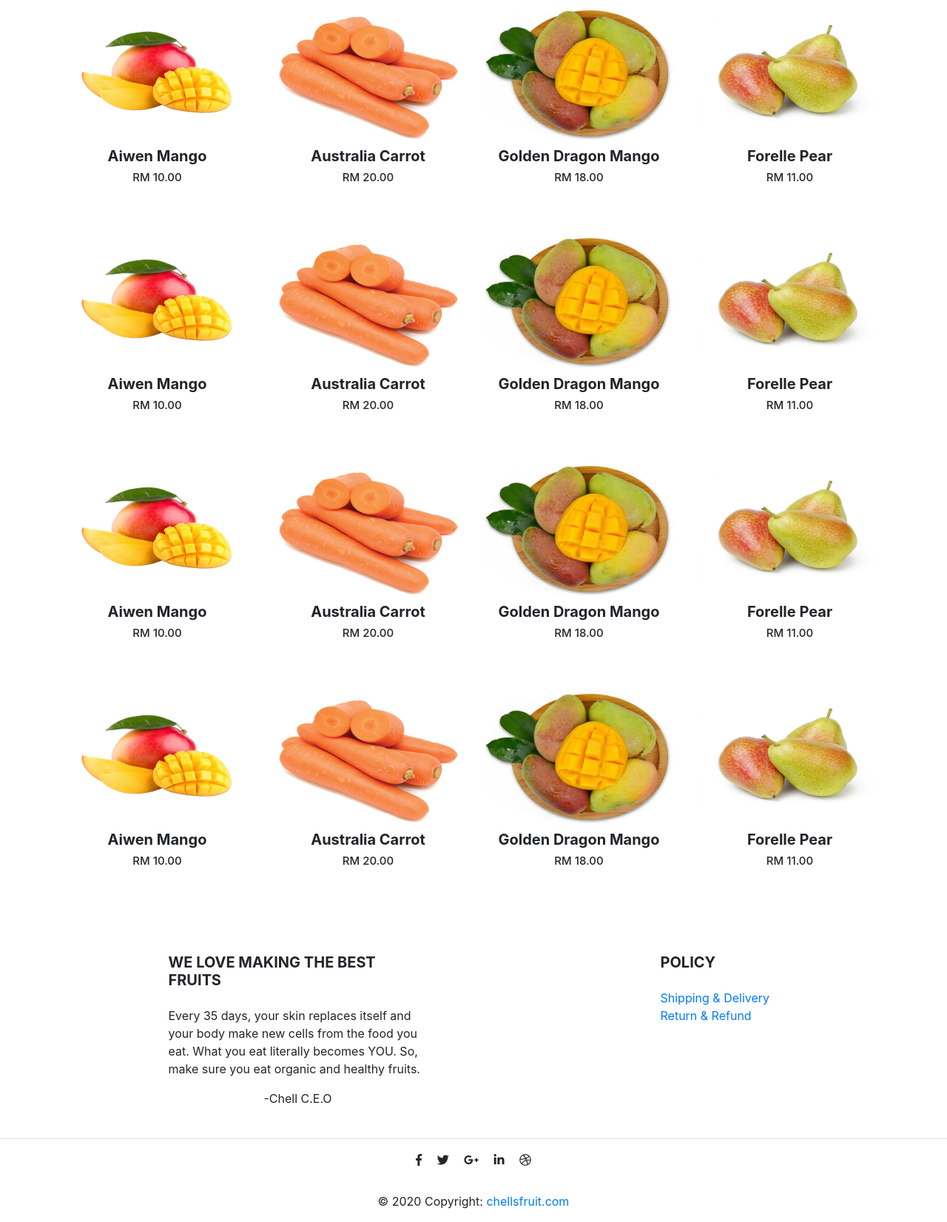
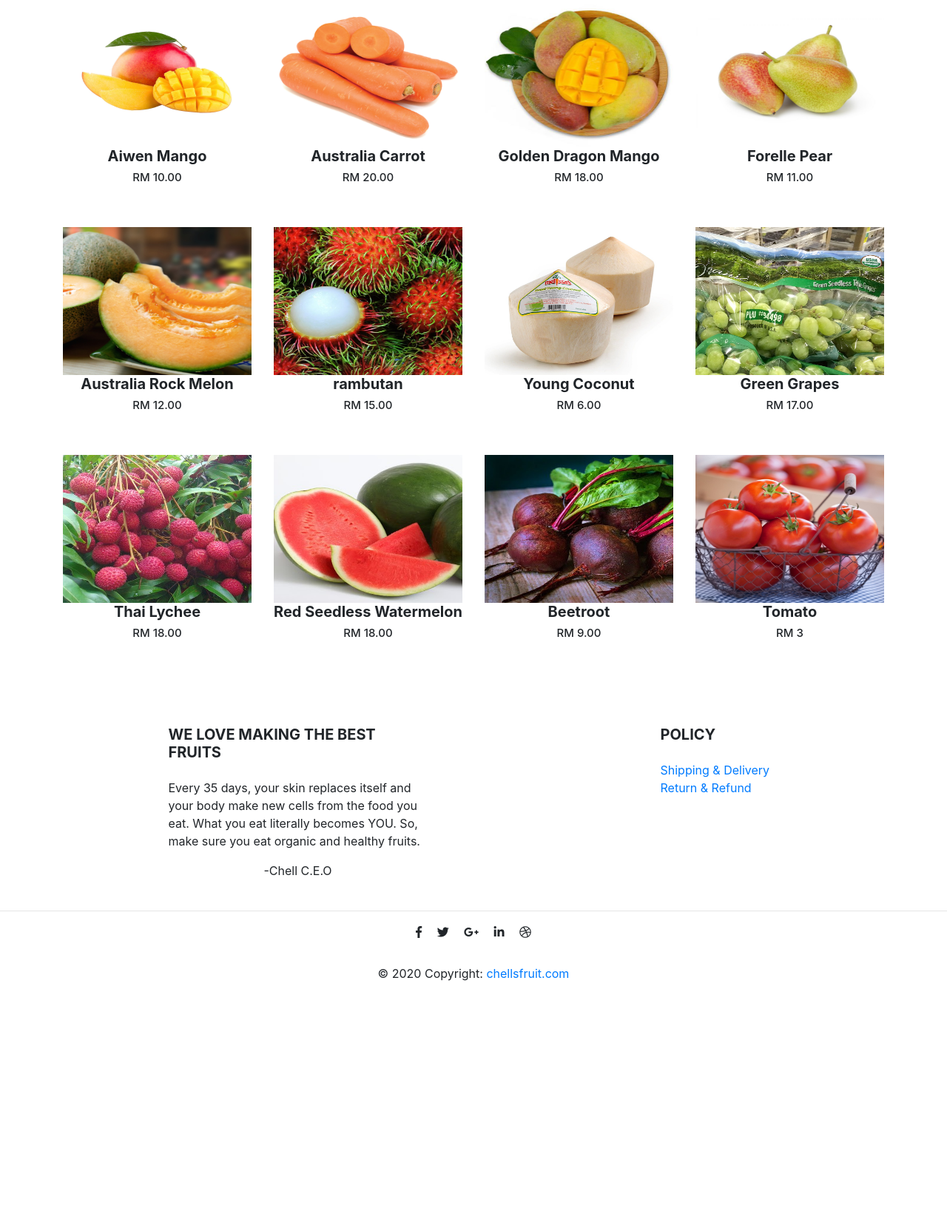
Before and after one commit to dextersiow/webAssignment, a PHP site: page /product.php in a window 1280 px wide. Shown: the part 660-2312 px from the top of the page at 74% size. After the commit the page ends 1986 px from the top, so only its background shows below. Run offline with PHP 8.4, Linux system fonts and the light colour scheme; some libraries are stand-ins or nearby versions.

Commit message:
just eddited

```diff
--- a/product.php
+++ b/product.php
@@ -105,171 +105,114 @@ and open the template in the editor.
             <div class="row">
                 <div class="col-3">
                     <div class="product-top">
-                        <img class="product-img" src="./pics/products/aiwen_mango.jpg">
+                        <img class="product-img" src="./pics/products/australia_rock_melon.jpg">
                         <div class="overlay">
                             <button type="button" class="btn btn-secondary" title="Preview"><i class="fa fa-eye"></i></button>
                             <button type="button" class="btn btn-secondary" title="Add to cart"><i class="fa fa-shopping-cart"></i></button>
                         </div>
                     </div>
                     <div class="product-bottom text-center">
-                        <h3>Aiwen Mango</h3>
-                        <h5>RM 10.00</h5>
+                        <h3>Australia Rock Melon</h3>
+                        <h5>RM 12.00</h5>
                     </div>
                 </div>
 
                 <div class="col-3">
                     <div class="product-top">
-                        <img class="product-img" src="./pics/products/australia_carrot.jpg">
+                        <img class="product-img" src="./pics/products/rambutan.jpg">
                         <div class="overlay">
                             <button type="button" class="btn btn-secondary" title="Preview"><i class="fa fa-eye"></i></button>
                             <button type="button" class="btn btn-secondary" title="Add to cart"><i class="fa fa-shopping-cart"></i></button>
                         </div>
                     </div>
                     <div class="product-bottom text-center">
-                        <h3>Australia Carrot</h3>
-                        <h5>RM 20.00</h5>
+                        <h3>rambutan</h3>
+                        <h5>RM 15.00</h5>
                     </div>
                 </div>
 
                 <div class="col-3">
                     <div class="product-top">
-                        <img class="product-img" src="pics/products/golden_dragon_mango.jpg">
+                        <img class="product-img" src="pics/products/young_coconut.jpg">
                         <div class="overlay">
                             <button type="button" class="btn btn-secondary" title="Preview"><i class="fa fa-eye"></i></button>
                             <button type="button" class="btn btn-secondary" title="Add to cart"><i class="fa fa-shopping-cart"></i></button>
                         </div>
                     </div>
                     <div class="product-bottom text-center">
-                        <h3>Golden Dragon Mango</h3>
+                        <h3>Young Coconut</h3>
+                        <h5>RM 6.00</h5>
+                    </div>
+                </div>
+
+                <div class="col-3">
+                    <div class="product-top">
+                        <img class="product-img" src="pics/products/green_grapes.jpg">
+                        <div class="overlay">
+                            <button type="button" class="btn btn-secondary" title="Preview"><i class="fa fa-eye"></i></button>
+                            <button type="button" class="btn btn-secondary" title="Add to cart"><i class="fa fa-shopping-cart"></i></button>
+                        </div>
+                    </div>
+                    <div class="product-bottom text-center">
+                        <h3>Green Grapes</h3>
+                        <h5>RM 17.00</h5>
+                    </div>
+                </div>
+            </div>
+            <div class="row">
+                <div class="col-3">
+                    <div class="product-top">
+                        <img class="product-img" src="./pics/products/thai_lychee.jpg">
+                        <div class="overlay">
+                            <button type="button" class="btn btn-secondary" title="Preview"><i class="fa fa-eye"></i></button>
+                            <button type="button" class="btn btn-secondary" title="Add to cart"><i class="fa fa-shopping-cart"></i></button>
+                        </div>
+                    </div>
+                    <div class="product-bottom text-center">
+                        <h3>Thai Lychee</h3>
                         <h5>RM 18.00</h5>
                     </div>
                 </div>
 
                 <div class="col-3">
                     <div class="product-top">
-                        <img class="product-img" src="pics/products/forelle_pear.jpg">
+                        <img class="product-img" src="./pics/products/red_seedless_watermelon.jpg">
                         <div class="overlay">
                             <button type="button" class="btn btn-secondary" title="Preview"><i class="fa fa-eye"></i></button>
                             <button type="button" class="btn btn-secondary" title="Add to cart"><i class="fa fa-shopping-cart"></i></button>
                         </div>
                     </div>
                     <div class="product-bottom text-center">
-                        <h3>Forelle Pear</h3>
-                        <h5>RM 11.00</h5>
+                        <h3>Red Seedless Watermelon</h3>
+                        <h5>RM 18.00</h5>
                     </div>
                 </div>
-            </div>
-            <div class="row">
+
                 <div class="col-3">
                     <div class="product-top">
-                        <img class="product-img" src="./pics/products/aiwen_mango.jpg">
+                        <img class="product-img" src="pics/products/beetroot.jpg">
                         <div class="overlay">
                             <button type="button" class="btn btn-secondary" title="Preview"><i class="fa fa-eye"></i></button>
                             <button type="button" class="btn btn-secondary" title="Add to cart"><i class="fa fa-shopping-cart"></i></button>
                         </div>
                     </div>
                     <div class="product-bottom text-center">
-                        <h3>Aiwen Mango</h3>
-                        <h5>RM 10.00</h5>
+                        <h3>Beetroot</h3>
+                        <h5>RM 9.00</h5>
                     </div>
                 </div>
 
                 <div class="col-3">
                     <div class="product-top">
-                        <img class="product-img" src="./pics/products/australia_carrot.jpg">
+                        <img class="product-img" src="pics/products/tomatoes.jpg">
                         <div class="overlay">
                             <button type="button" class="btn btn-secondary" title="Preview"><i class="fa fa-eye"></i></button>
                             <button type="button" class="btn btn-secondary" title="Add to cart"><i class="fa fa-shopping-cart"></i></button>
                         </div>
                     </div>
                     <div class="product-bottom text-center">
-                        <h3>Australia Carrot</h3>
-                        <h5>RM 20.00</h5>
-                    </div>
-                </div>
-
-                <div class="col-3">
-                    <div class="product-top">
-                        <img class="product-img" src="pics/products/golden_dragon_mango.jpg">
-                        <div class="overlay">
-                            <button type="button" class="btn btn-secondary" title="Preview"><i class="fa fa-eye"></i></button>
-                            <button type="button" class="btn btn-secondary" title="Add to cart"><i class="fa fa-shopping-cart"></i></button>
-                        </div>
-                    </div>
-                    <div class="product-bottom text-center">
-                        <h3>Golden Dragon Mango</h3>
-                        <h5>RM 18.00</h5>
-                    </div>
-                </div>
-
-                <div class="col-3">
-                    <div class="product-top">
-                        <img class="product-img" src="pics/products/forelle_pear.jpg">
-                        <div class="overlay">
-                            <button type="button" class="btn btn-secondary" title="Preview"><i class="fa fa-eye"></i></button>
-                            <button type="button" class="btn btn-secondary" title="Add to cart"><i class="fa fa-shopping-cart"></i></button>
-                        </div>
-                    </div>
-                    <div class="product-bottom text-center">
-                        <h3>Forelle Pear</h3>
-                        <h5>RM 11.00</h5>
-                    </div>
-                </div>
-            </div>
-            <div class="row">
-                <div class="col-3">
-                    <div class="product-top">
-                        <img class="product-img" src="./pics/products/aiwen_mango.jpg">
-                        <div class="overlay">
-                            <button type="button" class="btn btn-secondary" title="Preview"><i class="fa fa-eye"></i></button>
-                            <button type="button" class="btn btn-secondary" title="Add to cart"><i class="fa fa-shopping-cart"></i></button>
-                        </div>
-                    </div>
-                    <div class="product-bottom text-center">
-                        <h3>Aiwen Mango</h3>
-                        <h5>RM 10.00</h5>
-                    </div>
-                </div>
-
-                <div class="col-3">
-                    <div class="product-top">
-                        <img class="product-img" src="./pics/products/australia_carrot.jpg">
-                        <div class="overlay">
-                            <button type="button" class="btn btn-secondary" title="Preview"><i class="fa fa-eye"></i></button>
-                            <button type="button" class="btn btn-secondary" title="Add to cart"><i class="fa fa-shopping-cart"></i></button>
-                        </div>
-                    </div>
-                    <div class="product-bottom text-center">
-                        <h3>Australia Carrot</h3>
-                        <h5>RM 20.00</h5>
-                    </div>
-                </div>
-
-                <div class="col-3">
-                    <div class="product-top">
-                        <img class="product-img" src="pics/products/golden_dragon_mango.jpg">
-                        <div class="overlay">
-                            <button type="button" class="btn btn-secondary" title="Preview"><i class="fa fa-eye"></i></button>
-                            <button type="button" class="btn btn-secondary" title="Add to cart"><i class="fa fa-shopping-cart"></i></button>
-                        </div>
-                    </div>
-                    <div class="product-bottom text-center">
-                        <h3>Golden Dragon Mango</h3>
-                        <h5>RM 18.00</h5>
-                    </div>
-                </div>
-
-                <div class="col-3">
-                    <div class="product-top">
-                        <img class="product-img" src="pics/products/forelle_pear.jpg">
-                        <div class="overlay">
-                            <button type="button" class="btn btn-secondary" title="Preview"><i class="fa fa-eye"></i></button>
-                            <button type="button" class="btn btn-secondary" title="Add to cart"><i class="fa fa-shopping-cart"></i></button>
-                        </div>
-                    </div>
-                    <div class="product-bottom text-center">
-                        <h3>Forelle Pear</h3>
-                        <h5>RM 11.00</h5>
+                        <h3>Tomato</h3>
+                        <h5>RM 3</h5>
                     </div>
                 </div>
             </div>
```
Also changed, not shown: checkout.php (+33 -17 lines), completeOrder.php (added, +43 -0 lines).
